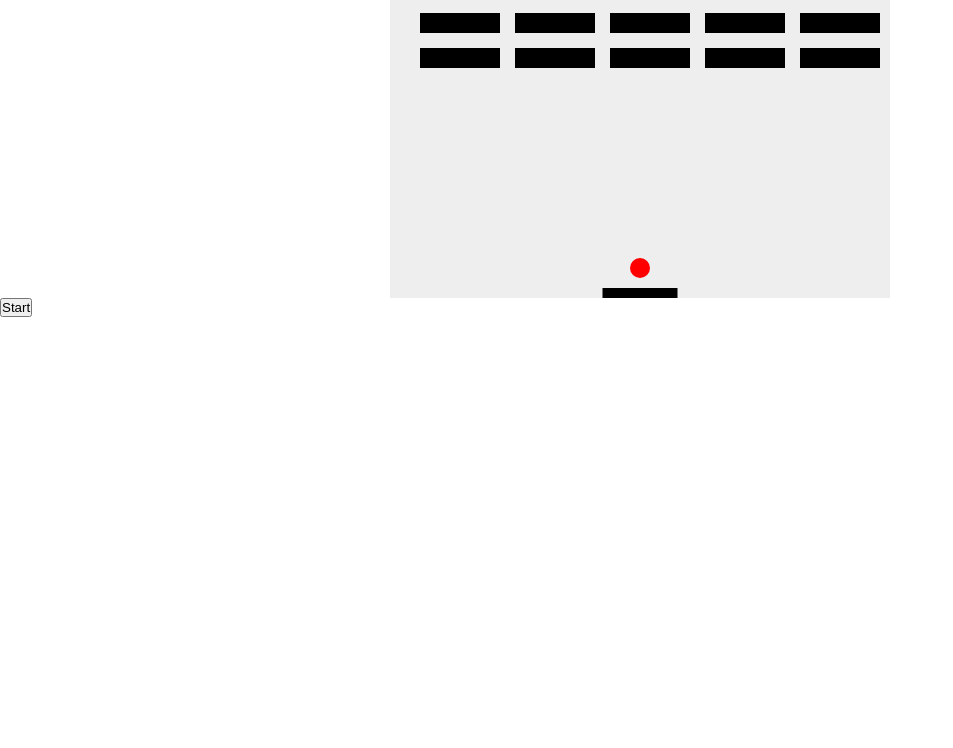
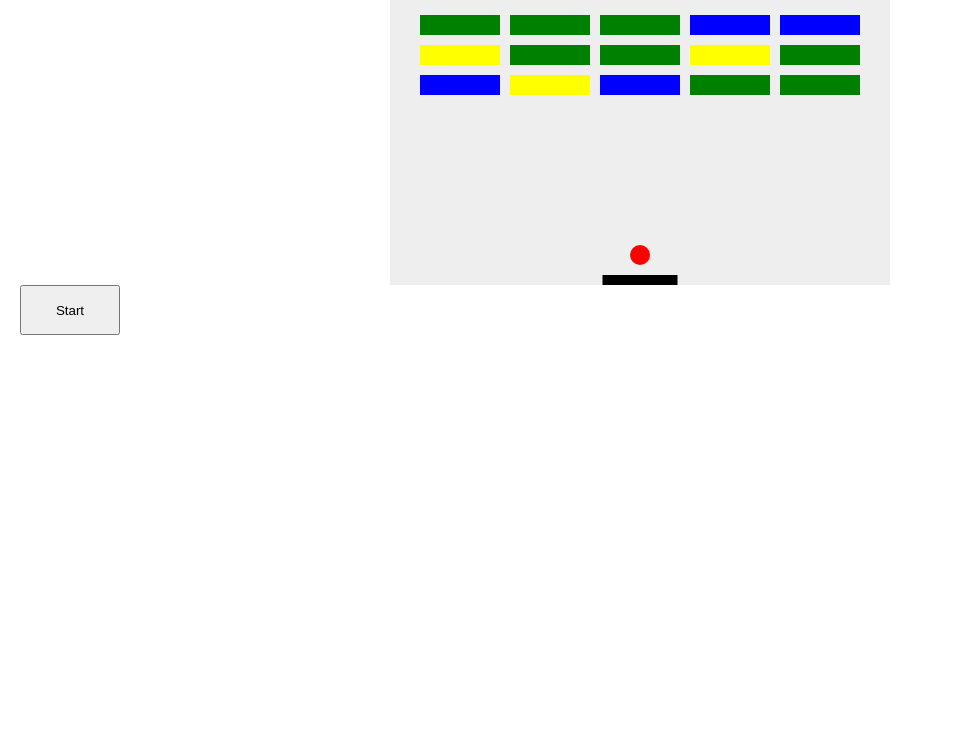
Before and after one commit to alialkaheli/breakout, a website built with webpack: page index.html in a window 1280 px wide. Shown: the part 52-800 px from the top of the page, without its empty margins (0-953 px from the left). Built offline with nearby package versions, Linux system fonts and the light colour scheme; files whose address does not match are found by name.

Commit message:
Modification for styling

```diff
--- a/index.html
+++ b/index.html
@@ -8,7 +8,8 @@
   </head>
   <body>
     <!-- <canvas id="breakout" width="500" height="350"></canvas> -->
-    <canvas id="game" height="350" width="500"></canvas>
+    <center><h1>Atari Breakout</h1></center>
+    <canvas id="game" height="300" width="500"></canvas>
     <script src="./bundle.js"></script>
     <button>Start</button>
 
--- a/src2/bricks.js
+++ b/src2/bricks.js
@@ -6,7 +6,7 @@ class Bricks {
     this.brickCol = 5;
     this.brickW = 80;
     this.brickH = 20;
-    this.brickPadding = 15;
+    this.brickPadding = 10;
     this.brickOffsetTop = 30;
     this.brickOffsetLeft = 30;
     this.ctx = ctx;
@@ -17,7 +17,7 @@ class Bricks {
     for (let i = 0; i < this.brickCol; i++) {
       this.bricks[i] = [];
       for (let j = 0; j < this.brickRow; j++) {
-        this.bricks[i][j] = { x: 0, y: 0, status: 1 }; // add status to remove bricks
+        this.bricks[i][j] = { x: 0, y: 0, status: (Math.floor(Math.random() * 3) + 1)}; // add status to remove bricks
       }
     }
   }
@@ -26,7 +26,7 @@ class Bricks {
     for (let i = 0; i < this.brickCol; i++) {
       for (let j = 0; j < this.brickRow; j++) {
         let breakB = this.bricks[i][j];
-        if (breakB.status == 1) {
+        if (breakB.status >= 1) {
           // console.log(breakB.x, breakB.y)
           if (
             x > breakB.x &&
@@ -36,7 +36,7 @@ class Bricks {
           ) {
             // console.log("nested if loop")
             this.sound.play();
-            breakB.status = 0; // if hit turns status to 0 to remove it
+            breakB.status -= 1; // if hit turns status to 0 to remove it
             return -dy
             // dy = -dy;
           }
@@ -50,7 +50,7 @@ class Bricks {
     for (let i = 0; i < this.brickCol; i++) {
       for (let j = 0; j < this.brickRow; j++) {
         // console.log(bricks[i][j].status);
-        if (this.bricks[i][j].status == 1) {
+        if (this.bricks[i][j].status >= 1) {
           //the padding of the bricks
           let brickX =
             i * (this.brickW + this.brickPadding) + this.brickOffsetLeft;
@@ -62,7 +62,18 @@ class Bricks {
           this.bricks[i][j].y = brickY;
           this.ctx.beginPath();
           this.ctx.rect(brickX, brickY, this.brickW, this.brickH);
-          this.ctx.fillStyle = "black";
+          console.log(this.bricks[i][j].status);
+          if(this.bricks[i][j].status == 1){
+            this.ctx.fillStyle = "blue";
+
+          }
+          if(this.bricks[i][j].status == 2){
+            this.ctx.fillStyle = "green";
+          }
+          if (this.bricks[i][j].status == 3) {
+            this.ctx.fillStyle = "yellow";
+          }
+          // this.ctx.fillStyle = "blue";
           this.ctx.fill();
           this.ctx.closePath();
         }
@@ -74,6 +85,7 @@ class Bricks {
     for (let i = 0; i < this.brickCol; i++) {
       for (let j = 0; j < this.brickRow; j++) {
         if(this.bricks[i][j].status == 0){
+
           count+=1
         }
       }
--- a/style/game.css
+++ b/style/game.css
@@ -14,3 +14,9 @@
     display: block;
     margin: 0 auto;
 }
+
+button{
+    height: 50px;
+    width: 100px;
+    margin-left: 20px;
+}
```
Also changed, not shown: 2 other files.
